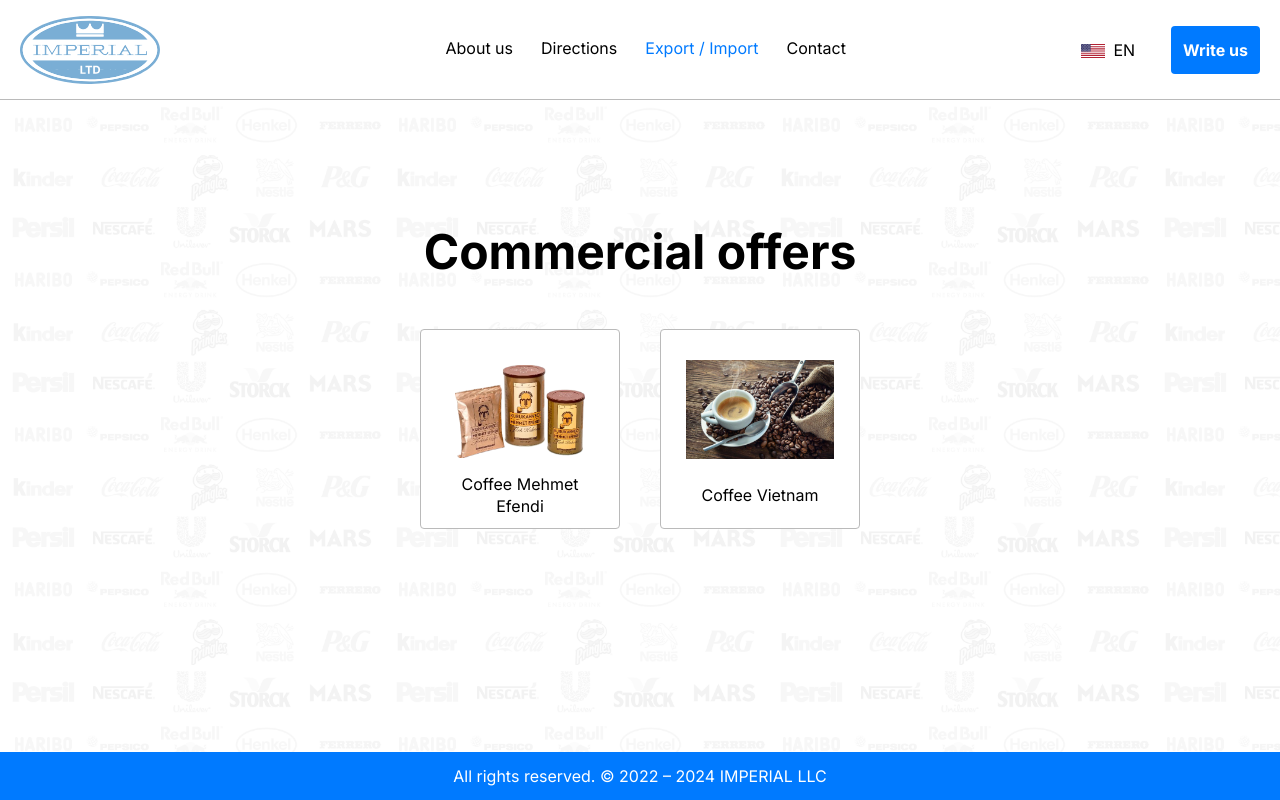
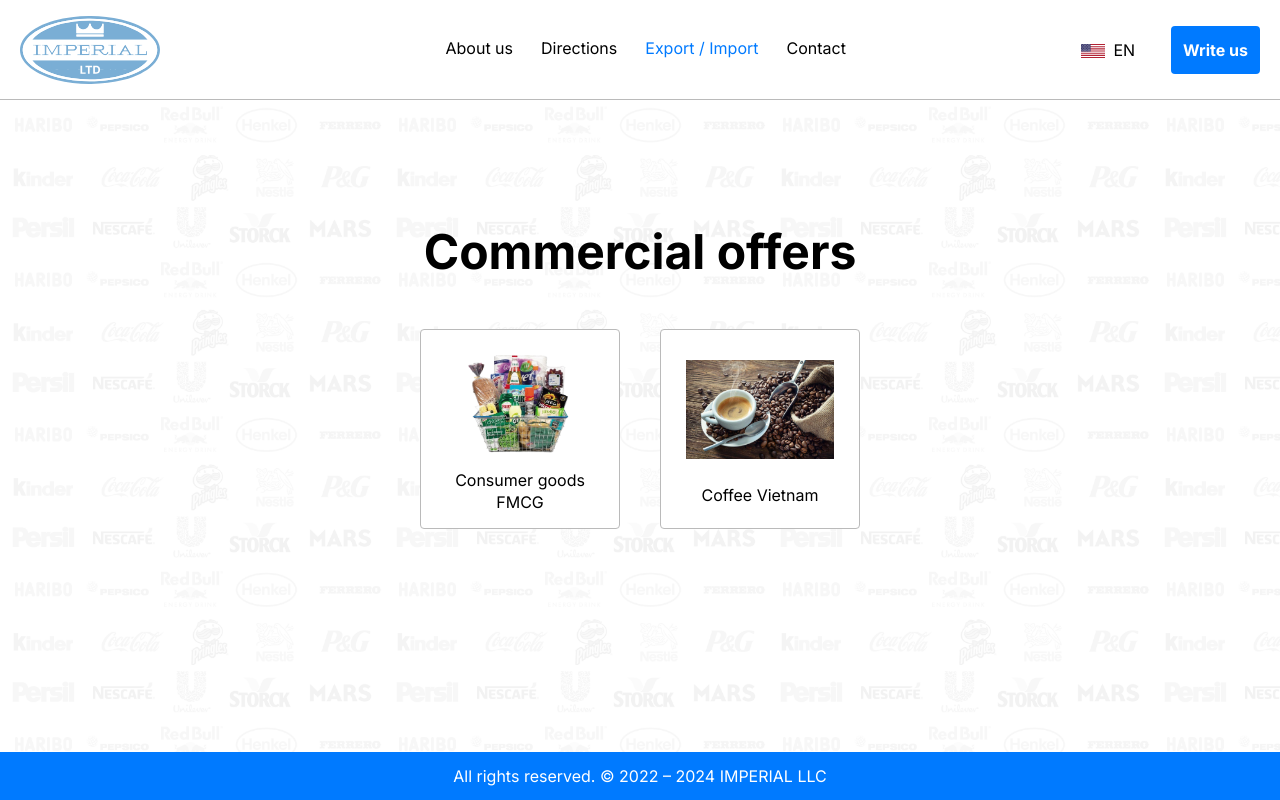
Before and after one commit to AmirSheikhmagomedov/Imperial, a Next.js app: page /en/export-import/commercial-offers in a window 1280 px wide. Built offline with nearby package versions, Linux system fonts and the light colour scheme.

Commit message:
title change

```diff
--- a/app/[lang]/export-import/commercial-offers/coffee-mehmet-efendi/page.tsx
+++ b/app/[lang]/export-import/commercial-offers/consumer-goods/page.tsx
@@ -39,11 +39,11 @@
         <ViewButton
           dictionary={catalog.watch}
           className="self-start"
-          documentName="commercial-offers/coffeeMehmetEfendi"
+          documentName="commercial-offers/consumer-goods"
         />
         <SaveButton
           dictionary={catalog.download}
-          path="/documents/commercial-offers/coffeeMehmetEfendi/document.pdf"
+          path="/documents/commercial-offers/consumer-goods/document.pdf"
           fileName={`${catalog.commercialOffers.mehmetEfendi.title}.pdf`}
         />
       </div>
--- a/app/[lang]/export-import/commercial-offers/page.tsx
+++ b/app/[lang]/export-import/commercial-offers/page.tsx
@@ -3,7 +3,7 @@
 import Link from 'next/link'
 import { Locale } from '@/i18n.config'
 import { getDictionary } from '@/lib/dictionary'
-import coffeeImage from '../../../../public/assets/images/coffee.png'
+import cartImage from '../../../../public/assets/images/products.png'
 import coffeeVietnamImage from '../../../../public/assets/images/coffeeVietnam.jpg'
 
 export async function generateMetadata({
@@ -43,14 +43,14 @@
         <Link
           className="w-[200px] h-[200px] border-[1px] border-grey-border-color rounded-[4px]  flex flex-col items-center p-[25px]
 			 bg-white pt-[40px] hover:bg-blue-100"
-          href={`/${lang}/export-import/commercial-offers/coffee-mehmet-efendi`}
+          href={`/${lang}/export-import/commercial-offers/consumer-goods`}
         >
           <Image
-            src={coffeeImage}
-            width={130}
+            src={cartImage}
+            width={110}
             height={100}
             alt="Sweets"
-            className="mt-[-5px]"
+            className="mt-[-15px]"
           />
           <span className="mt-[15px] text-center leading-[140%]">
             {commercialOffers.coffeeMehmetEfendi}
--- a/dictionaries/en.json
+++ b/dictionaries/en.json
@@ -144,7 +144,7 @@
       "commercialOffers": {
         "title": "Commercial offers",
         "mehmetEfendi": {
-          "title": "Commercial offer of Mehmet Efendi coffee"
+          "title": "Commercial offer for consumer goods"
         },
         "coffeeVietnam": {
           "title": "Commercial offer for the supply of coffee from Vietnam"
@@ -189,7 +189,7 @@
       }
     },
     "commercialOffers": {
-      "coffeeMehmetEfendi": "Coffee Mehmet Efendi",
+      "coffeeMehmetEfendi": "Consumer goods FMCG",
       "coffeeVietnam": "Coffee Vietnam"
     }
   },
--- a/dictionaries/ru.json
+++ b/dictionaries/ru.json
@@ -144,7 +144,7 @@
       "commercialOffers": {
         "title": "Коммерческие предложения",
         "mehmetEfendi": {
-          "title": "Коммерческое предложение по кофе Мехмет Эфенди"
+          "title": "Коммерческое предложение по товарам народного потребления"
         },
         "coffeeVietnam": {
           "title": "Коммерческое предложение по поставке кофе из Вьетнама"
@@ -189,7 +189,7 @@
       }
     },
     "commercialOffers": {
-      "coffeeMehmetEfendi": "Кофе Мехмет Эфенди",
+      "coffeeMehmetEfendi": "Товары народного потребления FMCG",
       "coffeeVietnam": "Кофе Вьетнам"
     }
   },
--- a/dictionaries/tr.json
+++ b/dictionaries/tr.json
@@ -144,7 +144,7 @@
       "commercialOffers": {
         "title": "Ticari Teklifler",
         "mehmetEfendi": {
-          "title": "Mehmet Efendi Kahvesinin Ticari Teklifi"
+          "title": "Tüketim malları için ticari teklif"
         },
         "coffeeVietnam": {
           "title": "Vietnam'dan kahve tedariki için ticari teklif"
@@ -189,7 +189,7 @@
       }
     },
     "commercialOffers": {
-      "coffeeMehmetEfendi": "Mehmet Efendi Kahvesi",
+      "coffeeMehmetEfendi": "FMCG Tüketim Malları",
       "coffeeVietnam": "Kahve Vietnam"
     }
   },
```
Also changed, not shown: public/assets/images/products.png (added), 1 other file (tests, documents, lock files or other folders).
